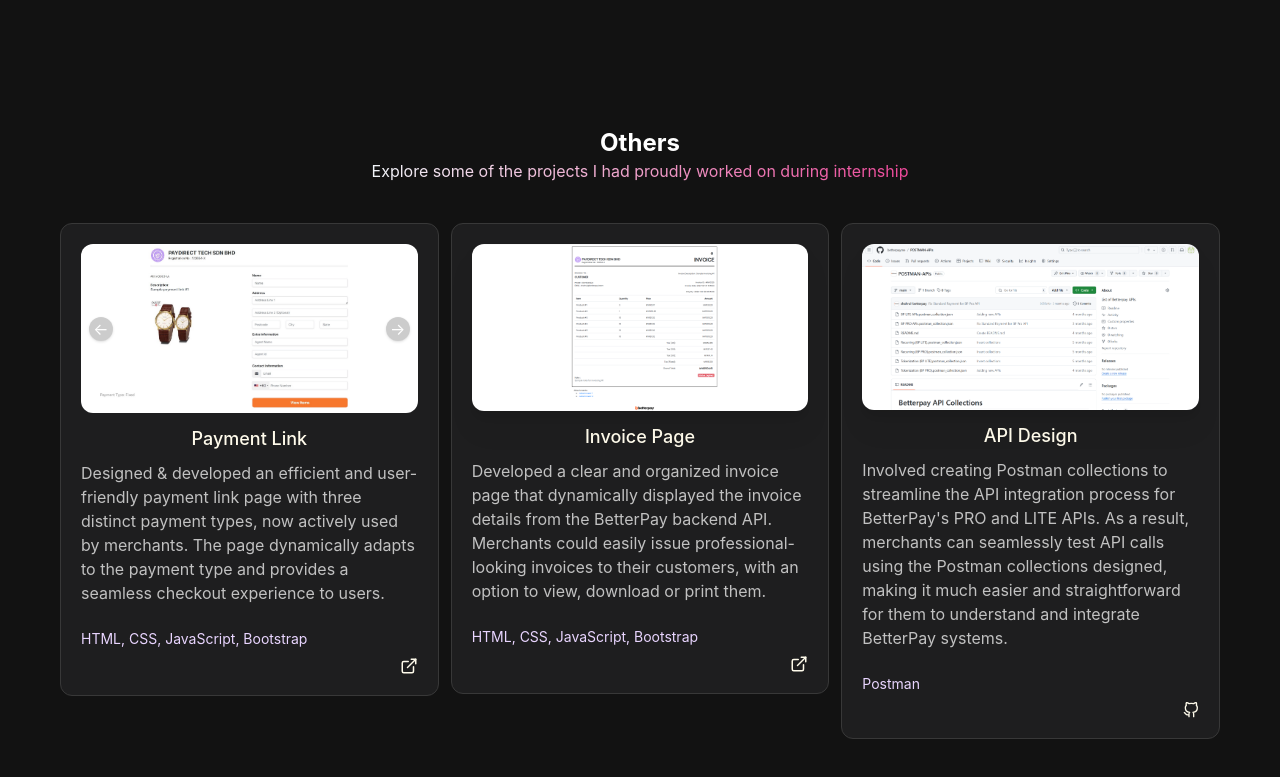
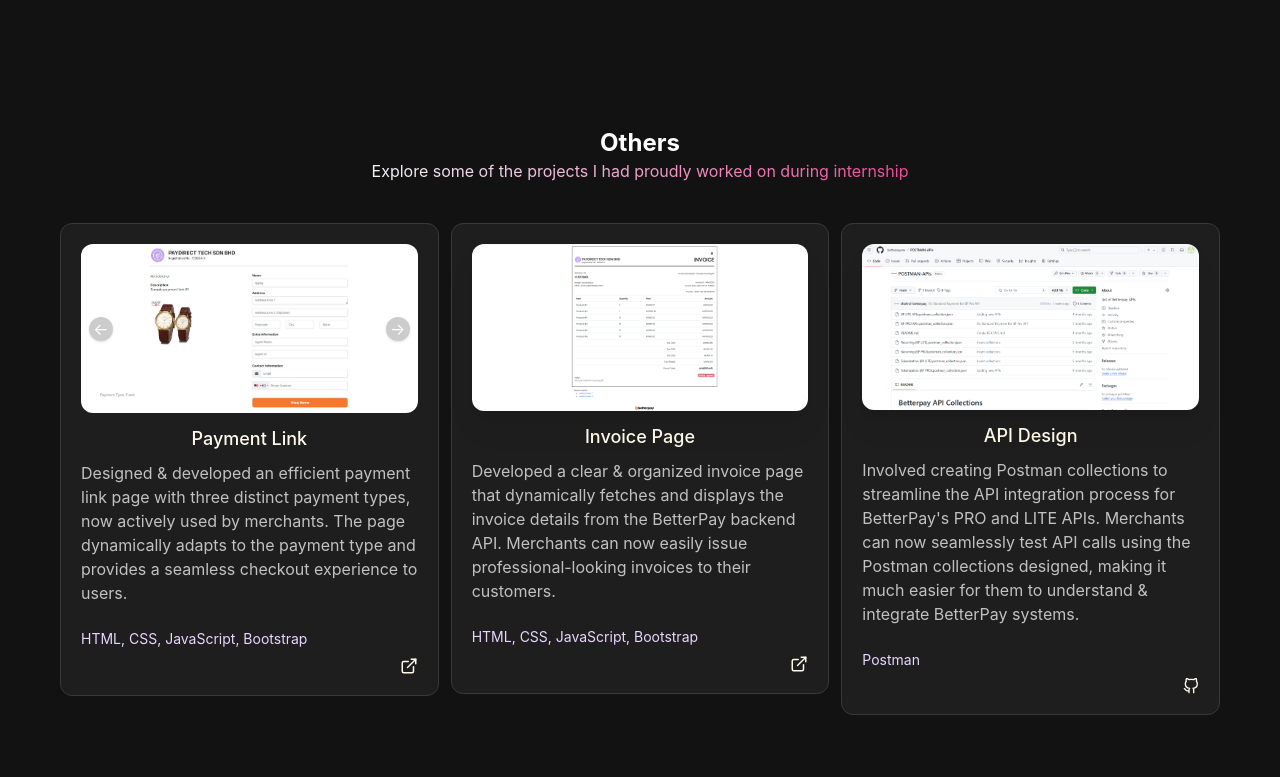
Before and after one commit to amelraihana/portfolio, a Vue app: page /portfolio in a window 1280 px wide. Shown: the part 745-1522 px from the top of the page. Built offline with nearby package versions, Linux system fonts and the light colour scheme.

Commit message:
update projects description

```diff
--- a/src/views/PortfolioView.vue
+++ b/src/views/PortfolioView.vue
@@ -43,7 +43,7 @@ export default {
             "payment-link-3",
             "payment-link-4",
           ],
-          description: "Designed & developed an efficient and user-friendly payment link page with three distinct payment types, now actively used by merchants. The page dynamically adapts to the payment type and provides a seamless checkout experience to users.",
+          description: "Designed & developed an efficient payment link page with three distinct payment types, now actively used by merchants. The page dynamically adapts to the payment type and provides a seamless checkout experience to users.",
           tech: "HTML, CSS, JavaScript, Bootstrap",
           github: null,
           demo: "https://www.betterpay.me/payment/link/?invoice-sample-INV0004A",
@@ -52,7 +52,7 @@ export default {
           id: 2,
           name: "Invoice Page",
           images: "invoice-page",
-          description: "Developed a clear and organized invoice page that dynamically displayed the invoice details from the BetterPay backend API. Merchants could easily issue professional-looking invoices to their customers, with an option to view, download or print them.",
+          description: "Developed a clear & organized invoice page that dynamically fetches and displays the invoice details from the BetterPay backend API. Merchants can now easily issue professional-looking invoices to their customers.",
           tech: "HTML, CSS, JavaScript, Bootstrap",
           github: null,
           demo: "https://www.betterpay.me/payment/invoice/?id=65fbc11acbea5",
@@ -61,7 +61,7 @@ export default {
           id: 3,
           name: "API Design",
           images: "api-design",
-          description: "Involved creating Postman collections to streamline the API integration process for BetterPay's PRO and LITE APIs. As a result, merchants can seamlessly test API calls using the Postman collections designed, making it much easier and straightforward for them to understand and integrate BetterPay systems.",
+          description: "Involved creating Postman collections to streamline the API integration process for BetterPay's PRO and LITE APIs. Merchants can now seamlessly test API calls using the Postman collections designed, making it much easier for them to understand & integrate BetterPay systems.",
           tech: "Postman",
           github: "https://github.com/betterpayme/POSTMAN-APIs/tree/main",
           demo: null,
```
